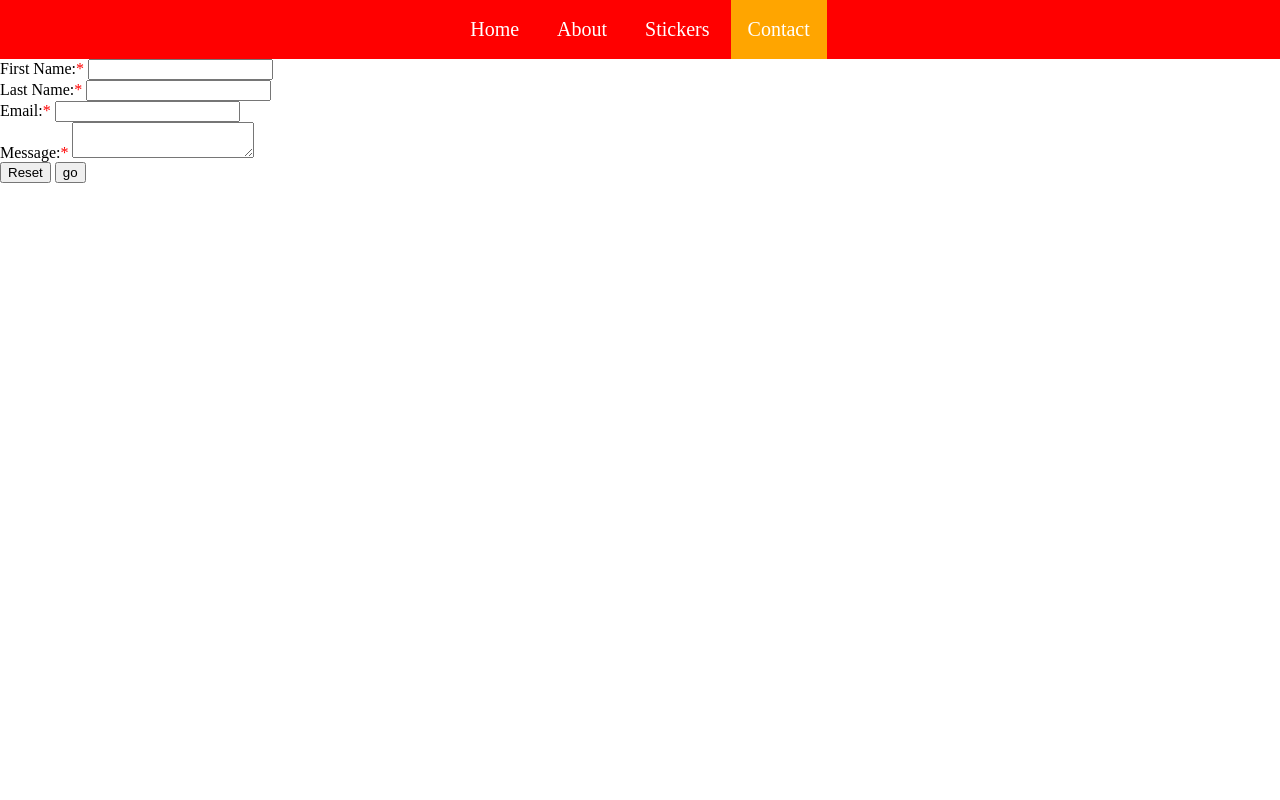
After one commit to RyanVang002/client-website, a PHP site: page /contact.php in a window 1280 px wide. The commit adds this page. Run offline with PHP 8.4, Linux system fonts and the light colour scheme.

Commit message:
form is half way done

```diff
--- /dev/null
+++ b/contact.php
@@ -0,0 +1,35 @@
+<!DOCTYPE html>
+<html lang="en">
+<head>
+    <meta charset="UTF-8">
+    <title>Contact</title>
+    <link rel="stylesheet" href="champloo.css">
+</head>
+<body>
+<nav>
+
+        <ul>
+
+            <li><a  href=index.php>Home</a></li>
+
+            <li><a href="">About</a></li>
+
+            <li><a href="">Stickers</a></li>
+
+            <li><a class="active" href="contact.php">Contact</a></li>
+
+        </ul>
+
+    </nav>
+
+
+    <form action="contact-info.php" method="post">
+     First Name:<font color=red>*</font> <input type="text" name="Fname"><br>
+     Last Name:<font color=red>*</font> <input type="text" name="Lname"><br>
+     Email:<font color=red>*</font> <input type="text" name="Email"><br>
+     Message:<font color=red>*</font> <textarea name="Message"></textarea><br>
+     <input type="reset" name="reset">
+     <input type="submit" name="submit" value="go">
+    </form>
+</body>
+</html>
--- a/index.php
+++ b/index.php
@@ -16,7 +16,7 @@
 
             <li><a href="">Stickers</a></li>
 
-            <li><a href="">Contact</a></li>
+            <li><a href="contact.php">Contact</a></li>
 
         </ul>
 
```
Also changed, not shown: contact-info.php (added, +20 -0 lines).
